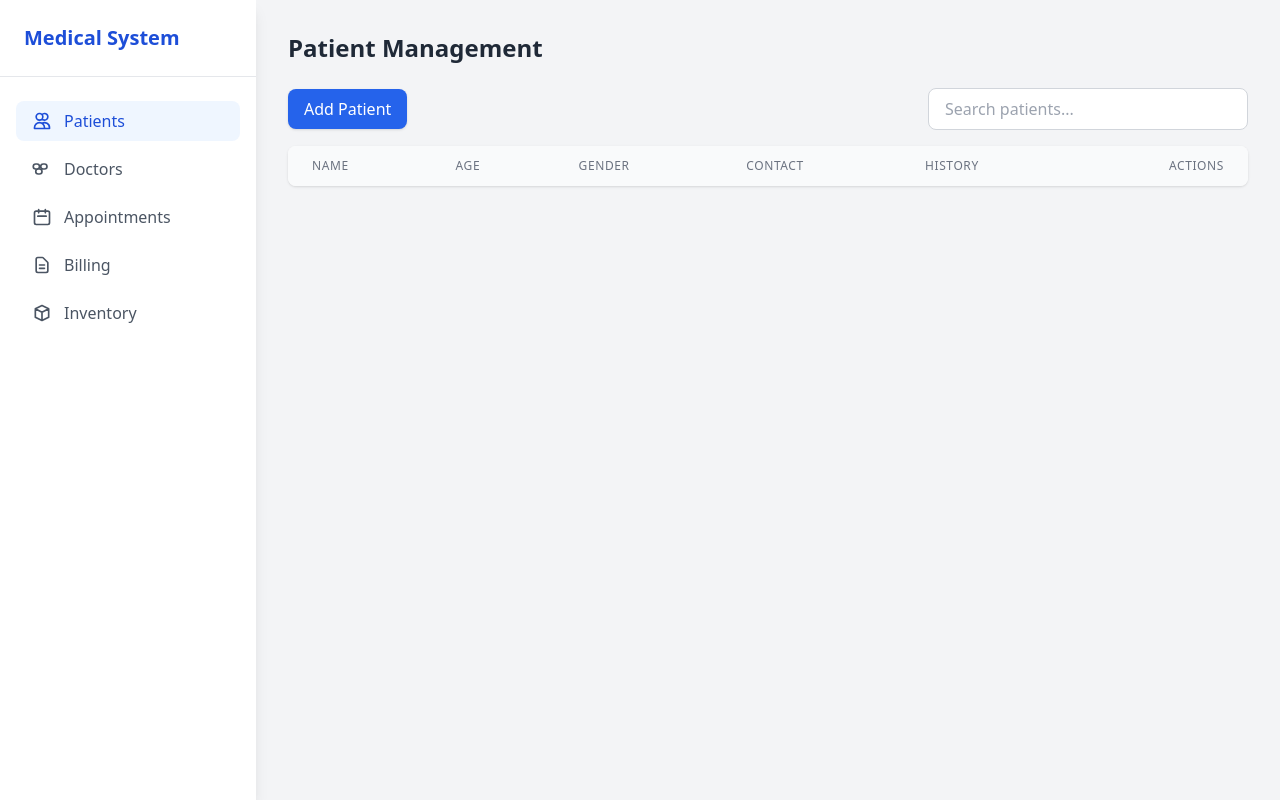
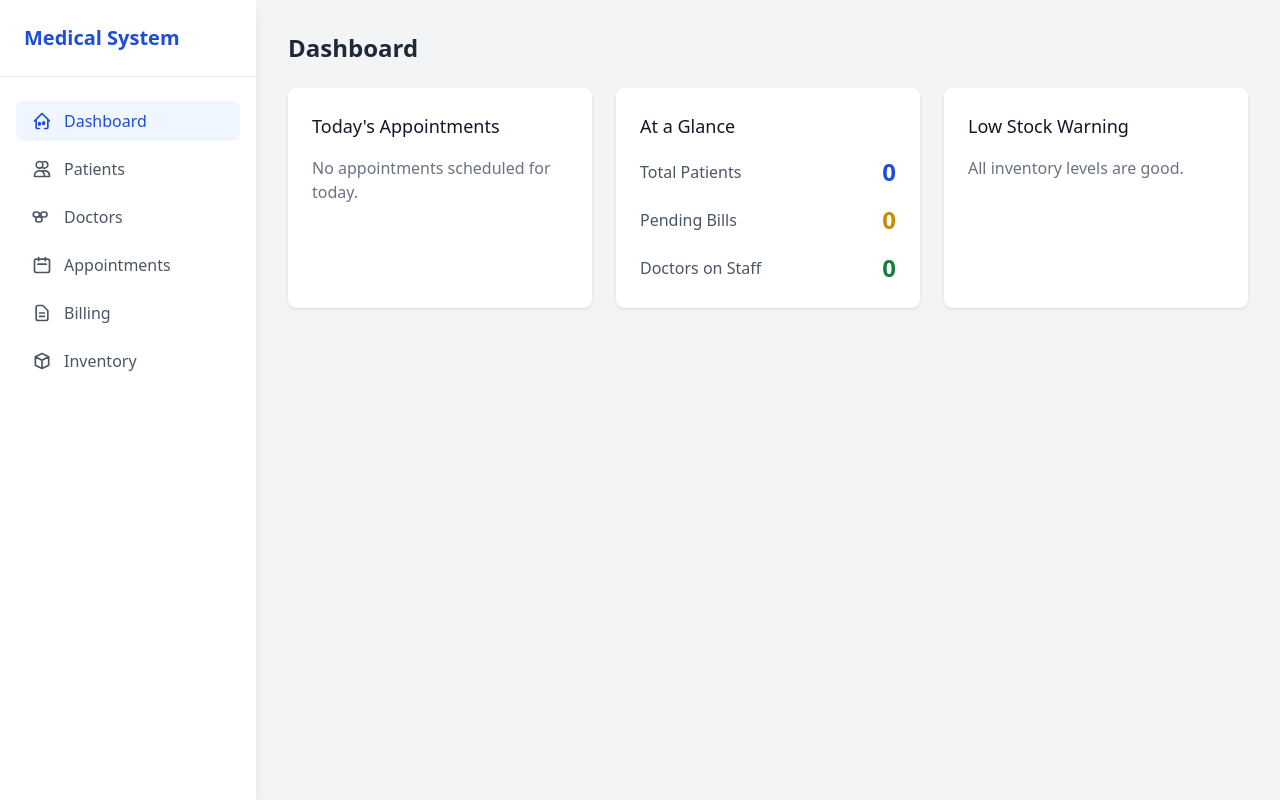
Before and after one commit to pushkarrathi/Medical_Management_System, a Flask app: page / in a window 1280 px wide. Run offline with Flask 3, Linux system fonts and the light colour scheme; data that the repository does not hold is empty; some libraries are stand-ins or nearby versions.

Commit message:
Dashboard

```diff
--- a/templates/index.html
+++ b/templates/index.html
@@ -15,8 +15,11 @@
         function medicalApp() {
             return {
                 loading: true,
-                currentTab: 'patients',
+                // MODIFIED: Default tab is now 'dashboard'
+                currentTab: 'dashboard',
                 tabs: [
+                    // NEW: Dashboard Tab
+                    { id: 'dashboard', name: 'Dashboard', icon: '<svg class="w-5 h-5" fill="none" stroke="currentColor" viewBox="0 0 24 24" xmlns="http://www.w3.org/2000/svg"><path stroke-linecap="round" stroke-linejoin="round" stroke-width="2" d="M3 12l2-2m0 0l7-7 7 7M5 10v10a1 1 0 001 1h3m10-11l2 2m-2-2v10a1 1 0 01-1 1h-3m-6-4a1 1 0 001-1v-1a1 1 0 10-2 0v1a1 1 0 001 1zm5-1a1 1 0 001-1v-1a1 1 0 10-2 0v1a1 1 0 001 1z"></path></svg>' },
                     { id: 'patients', name: 'Patients', icon: '<svg class="w-5 h-5" fill="none" stroke="currentColor" viewBox="0 0 24 24" xmlns="http://www.w3.org/2000/svg"><path stroke-linecap="round" stroke-linejoin="round" stroke-width="2" d="M12 4.354a4 4 0 110 5.292M15 21H3v-1a6 6 0 0112 0v1zm0 0h6v-1a6 6 0 00-9-5.197M13 7a4 4 0 11-8 0 4 4 0 018 0z"></path></svg>' },
                     { id: 'doctors', name: 'Doctors', icon: '<svg class="w-5 h-5" fill="none" stroke="currentColor" viewBox="0 0 24 24" xmlns="http://www.w3.org/2000/svg"><path stroke-linecap="round" stroke-linejoin="round" stroke-width="2" d="M18 9a3 3 0 00-3-3h-1.5a3 3 0 100 6H15a3 3 0 003-3zM9 9a3 3 0 00-3-3H4.5a3 3 0 100 6H6a3 3 0 003-3zM12 15a3 3 0 00-3-3H7.5a3 3 0 100 6H9a3 3 0 003-3z"></path></svg>' },
                     { id: 'appointments', name: 'Appointments', icon: '<svg class="w-5 h-5" fill="none" stroke="currentColor" viewBox="0 0 24 24" xmlns="http://www.w3.org/2000/svg"><path stroke-linecap="round" stroke-linejoin="round" stroke-width="2" d="M8 7V3m8 4V3m-9 8h10M5 21h14a2 2 0 002-2V7a2 2 0 00-2-2H5a2 2 0 00-2 2v12a2 2 0 002 2z"></path></svg>' },
@@ -31,7 +34,7 @@
                 billing: [],
                 inventory: [],
 
-                // --- NEW: Search text properties ---
+                // --- Search text properties ---
                 searchPatient: '',
                 searchDoctor: '',
                 searchAppointment: '',
@@ -55,19 +58,19 @@
                     inventory: { id: null, item: '', quantity: 0, supplier: '' }
                 },
 
-                // --- NEW: Computed properties for filtered lists ---
+                // --- Computed properties for filtered lists ---
                 get filteredPatients() {
                     if (this.searchPatient === '') return this.patients;
                     return this.patients.filter(p =>
                         p.name.toLowerCase().includes(this.searchPatient.toLowerCase()) ||
-                        p.contact.toLowerCase().includes(this.searchPatient.toLowerCase())
+                        (p.contact && p.contact.toLowerCase().includes(this.searchPatient.toLowerCase()))
                     );
                 },
                 get filteredDoctors() {
                     if (this.searchDoctor === '') return this.doctors;
                     return this.doctors.filter(d =>
                         d.name.toLowerCase().includes(this.searchDoctor.toLowerCase()) ||
-                        d.specialty.toLowerCase().includes(this.searchDoctor.toLowerCase())
+                        (d.specialty && d.specialty.toLowerCase().includes(this.searchDoctor.toLowerCase()))
                     );
                 },
                 get filteredAppointments() {
@@ -88,8 +91,22 @@
                     if (this.searchInventory === '') return this.inventory;
                     return this.inventory.filter(i =>
                         i.item.toLowerCase().includes(this.searchInventory.toLowerCase()) ||
-                        i.supplier.toLowerCase().includes(this.searchInventory.toLowerCase())
+                        (i.supplier && i.supplier.toLowerCase().includes(this.searchInventory.toLowerCase()))
                     );
+                },
+
+                // --- NEW: Computed properties for Dashboard ---
+                get todaysAppointments() {
+                    const today = new Date().toLocaleDateString('en-CA'); // 'YYYY-MM-DD' format
+                    return this.appointments
+                        .filter(appt => appt.datetime && appt.datetime.startsWith(today))
+                        .sort((a, b) => new Date(a.datetime) - new Date(b.datetime)); // Sort by time
+                },
+                get pendingBillsCount() {
+                    return this.billing.filter(b => b.status === 'Pending').length;
+                },
+                get lowStockItems() {
+                    return this.inventory.filter(i => i.quantity < 10); // Set threshold to 10
                 },
 
                 // Load all data from our Flask API
@@ -222,14 +239,15 @@
                 },
 
                 // Helper to format date
-                formatDateTime(isoString) {
+                formatDateTime(isoString, includeDate = true) {
                     if (!isoString) return 'N/A';
                     try {
                         const date = new Date(isoString);
-                        return date.toLocaleString('en-US', {
-                            dateStyle: 'medium',
-                            timeStyle: 'short'
-                        });
+                        const options = { timeStyle: 'short' };
+                        if (includeDate) {
+                            options.dateStyle = 'medium';
+                        }
+                        return date.toLocaleString('en-US', options);
                     } catch(e) {
                         return isoString;
                     }
@@ -274,12 +292,73 @@
 
             <!-- Main Content (Tabs) -->
             <div x-show="!loading" x-cloak>
+                <!-- NEW: Dashboard Tab -->
+                <div x-show="currentTab === 'dashboard'">
+                    <h2 class="text-2xl font-semibold text-gray-800 mb-6">Dashboard</h2>
+                    <div class="grid grid-cols-1 md:grid-cols-2 lg:grid-cols-3 gap-6">
+
+                        <!-- Today's Appointments -->
+                        <div class="bg-white shadow rounded-lg p-6">
+                            <h3 class="text-lg font-medium text-gray-900 mb-4">Today's Appointments</h3>
+                            <template x-if="todaysAppointments.length === 0">
+                                <p class="text-gray-500">No appointments scheduled for today.</p>
+                            </template>
+                            <ul class="divide-y divide-gray-200">
+                                <template x-for="appt in todaysAppointments" :key="appt.id">
+                                    <li class="py-3 flex justify-between items-center">
+                                        <div>
+                                            <p class="text-sm font-medium text-blue-600" x-text="appt.patient"></p>
+                                            <p class="text-sm text-gray-500" x-text="`with ${appt.doctor}`"></p>
+                                        </div>
+                                        <span class="text-sm font-semibold text-gray-700" x-text="formatDateTime(appt.datetime, false)"></span>
+                                    </li>
+                                </template>
+                            </ul>
+                        </div>
+
+                        <!-- At-a-Glance Stats -->
+                        <div class="bg-white shadow rounded-lg p-6">
+                            <h3 class="text-lg font-medium text-gray-900 mb-4">At a Glance</h3>
+                            <div class="space-y-4">
+                                <div class="flex items-center justify-between">
+                                    <span class="text-gray-600">Total Patients</span>
+                                    <span class="text-2xl font-bold text-blue-700" x-text="patients.length"></span>
+                                </div>
+                                <div class="flex items-center justify-between">
+                                    <span class="text-gray-600">Pending Bills</span>
+                                    <span class="text-2xl font-bold text-yellow-600" x-text="pendingBillsCount"></span>
+                                </div>
+                                <div class="flex items-center justify-between">
+                                    <span class="text-gray-600">Doctors on Staff</span>
+                                    <span class="text-2xl font-bold text-green-700" x-text="doctors.length"></span>
+                                </div>
+                            </div>
+                        </div>
+
+                        <!-- Low Stock Items -->
+                        <div class="bg-white shadow rounded-lg p-6">
+                            <h3 class="text-lg font-medium text-gray-900 mb-4">Low Stock Warning</h3>
+                            <template x-if="lowStockItems.length === 0">
+                                <p class="text-gray-500">All inventory levels are good.</p>
+                            </template>
+                            <ul class="divide-y divide-gray-200">
+                                <template x-for="item in lowStockItems" :key="item.id">
+                                    <li class="py-3 flex justify-between items-center">
+                                        <p class="text-sm font-medium text-red-600" x-text="item.item"></p>
+                                        <span class="text-sm font-bold text-red-700" x-text="`Only ${item.quantity} left`"></span>
+                                    </li>
+                                </template>
+                            </ul>
+                        </div>
+
+                    </div>
+                </div>
+
                 <!-- Patients Tab -->
                 <div x-show="currentTab === 'patients'">
                     <h2 class="text-2xl font-semibold text-gray-800 mb-6">Patient Management</h2>
                     <div class="flex justify-between items-center mb-4">
                         <button @click="openModal('patients')" class="bg-blue-600 text-white px-4 py-2 rounded-lg shadow hover:bg-blue-700 transition-all">Add Patient</button>
-                        <!-- NEW: Search bar for patients -->
                         <input type="text" x-model="searchPatient" placeholder="Search patients..." class="w-1/3 px-4 py-2 border border-gray-300 rounded-lg focus:outline-none focus:ring-2 focus:ring-blue-500">
                     </div>
                     <div class="bg-white shadow rounded-lg overflow-hidden">
@@ -295,7 +374,6 @@
                                 </tr>
                             </thead>
                             <tbody class="divide-y divide-gray-200">
-                                <!-- MODIFIED: Loop over filteredPatients -->
                                 <template x-for="patient in filteredPatients" :key="patient.id">
                                     <tr>
                                         <td class="px-6 py-4 whitespace-nowrap text-sm font-medium text-gray-900" x-text="patient.name"></td>
@@ -319,7 +397,6 @@
                     <h2 class="text-2xl font-semibold text-gray-800 mb-6">Doctor Management</h2>
                     <div class="flex justify-between items-center mb-4">
                         <button @click="openModal('doctors')" class="bg-blue-600 text-white px-4 py-2 rounded-lg shadow hover:bg-blue-700 transition-all">Add Doctor</button>
-                        <!-- NEW: Search bar for doctors -->
                         <input type="text" x-model="searchDoctor" placeholder="Search doctors..." class="w-1/3 px-4 py-2 border border-gray-300 rounded-lg focus:outline-none focus:ring-2 focus:ring-blue-500">
                     </div>
                     <div class="bg-white shadow rounded-lg overflow-hidden">
@@ -333,7 +410,6 @@
                                 </tr>
                             </thead>
                             <tbody class="divide-y divide-gray-200">
-                                <!-- MODIFIED: Loop over filteredDoctors -->
                                 <template x-for="doctor in filteredDoctors" :key="doctor.id">
                                     <tr>
                                         <td class="px-6 py-4 whitespace-nowrap text-sm font-medium text-gray-900" x-text="doctor.name"></td>
@@ -355,7 +431,6 @@
                     <h2 class="text-2xl font-semibold text-gray-800 mb-6">Appointment Management</h2>
                     <div class="flex justify-between items-center mb-4">
                         <button @click="openModal('appointments')" class="bg-blue-600 text-white px-4 py-2 rounded-lg shadow hover:bg-blue-700 transition-all">Schedule Appointment</button>
-                        <!-- NEW: Search bar for appointments -->
                         <input type="text" x-model="searchAppointment" placeholder="Search appointments..." class="w-1/3 px-4 py-2 border border-gray-300 rounded-lg focus:outline-none focus:ring-2 focus:ring-blue-500">
                     </div>
                     <div class="bg-white shadow rounded-lg overflow-hidden">
@@ -369,7 +444,6 @@
                                 </tr>
                             </thead>
                             <tbody class="divide-y divide-gray-200">
-                                <!-- MODIFIED: Loop over filteredAppointments -->
                                 <template x-for="appt in filteredAppointments" :key="appt.id">
                                     <tr>
                                         <td class="px-6 py-4 whitespace-nowrap text-sm font-medium text-gray-900" x-text="appt.patient"></td>
@@ -391,7 +465,6 @@
                     <h2 class="text-2xl font-semibold text-gray-800 mb-6">Billing Management</h2>
                     <div class="flex justify-between items-center mb-4">
                         <button @click="openModal('billing')" class="bg-blue-600 text-white px-4 py-2 rounded-lg shadow hover:bg-blue-700 transition-all">Add Bill</button>
-                        <!-- NEW: Search bar for billing -->
                         <input type="text" x-model="searchBilling" placeholder="Search bills..." class="w-1/3 px-4 py-2 border border-gray-300 rounded-lg focus:outline-none focus:ring-2 focus:ring-blue-500">
                     </div>
                     <div class="bg-white shadow rounded-lg overflow-hidden">
@@ -405,7 +478,6 @@
                                 </tr>
                             </thead>
                             <tbody class="divide-y divide-gray-200">
-                                <!-- MODIFIED: Loop over filteredBilling -->
                                 <template x-for="bill in filteredBilling" :key="bill.id">
                                     <tr>
                                         <td class="px-6 py-4 whitespace-nowrap text-sm font-medium text-gray-900" x-text="bill.patient"></td>
@@ -431,7 +503,6 @@
                     <h2 class="text-2xl font-semibold text-gray-800 mb-6">Inventory Management</h2>
                     <div class="flex justify-between items-center mb-4">
                         <button @click="openModal('inventory')" class="mb-4 bg-blue-600 text-white px-4 py-2 rounded-lg shadow hover:bg-blue-700 transition-all">Add Item</button>
-                        <!-- NEW: Search bar for inventory -->
                         <input type="text" x-model="searchInventory" placeholder="Search inventory..." class="w-1/3 px-4 py-2 border border-gray-300 rounded-lg focus:outline-none focus:ring-2 focus:ring-blue-500">
                     </div>
                     <div class="bg-white shadow rounded-lg overflow-hidden">
@@ -445,7 +516,6 @@
                                 </tr>
                             </thead>
                             <tbody class="divide-y divide-gray-200">
-                                <!-- MODIFIED: Loop over filteredInventory -->
                                 <template x-for="item in filteredInventory" :key="item.id">
                                     <tr>
                                         <td class="px-6 py-4 whitespace-nowrap text-sm font-medium text-gray-900" x-text="item.item"></td>
```
